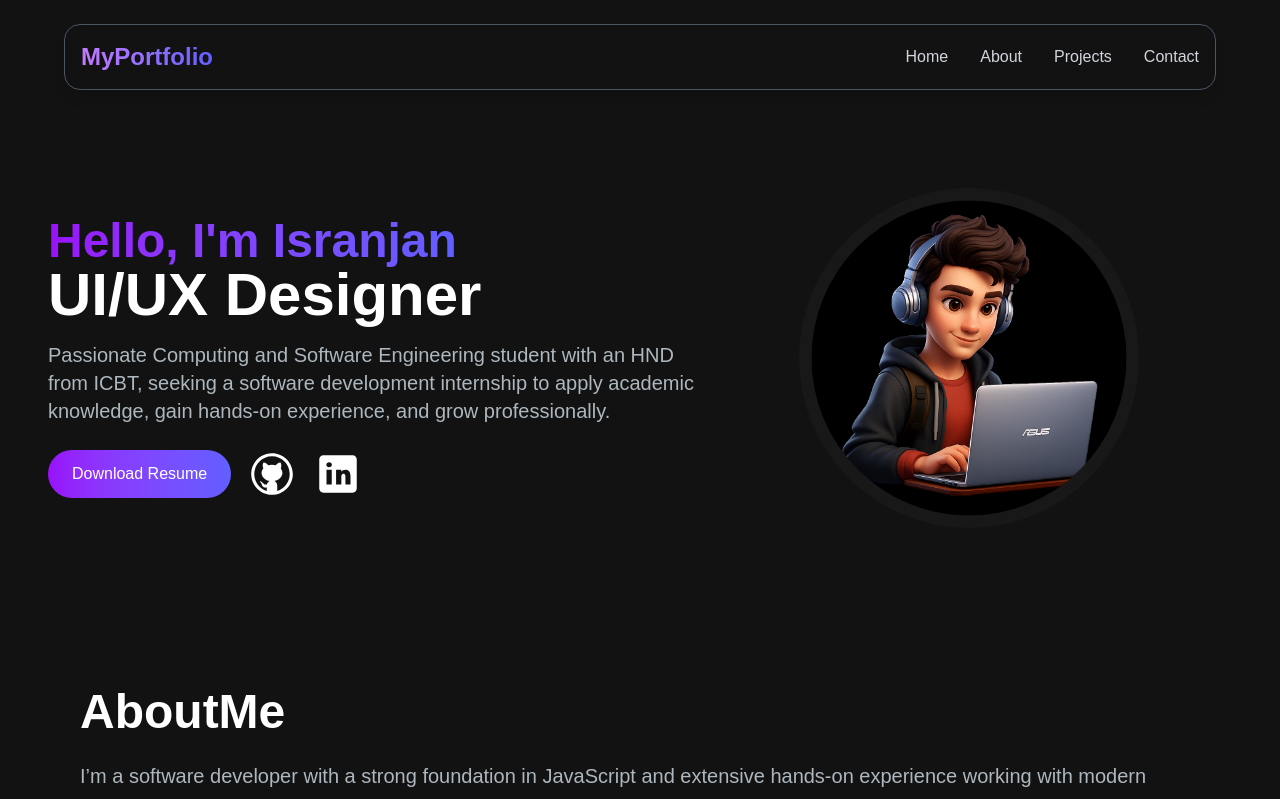
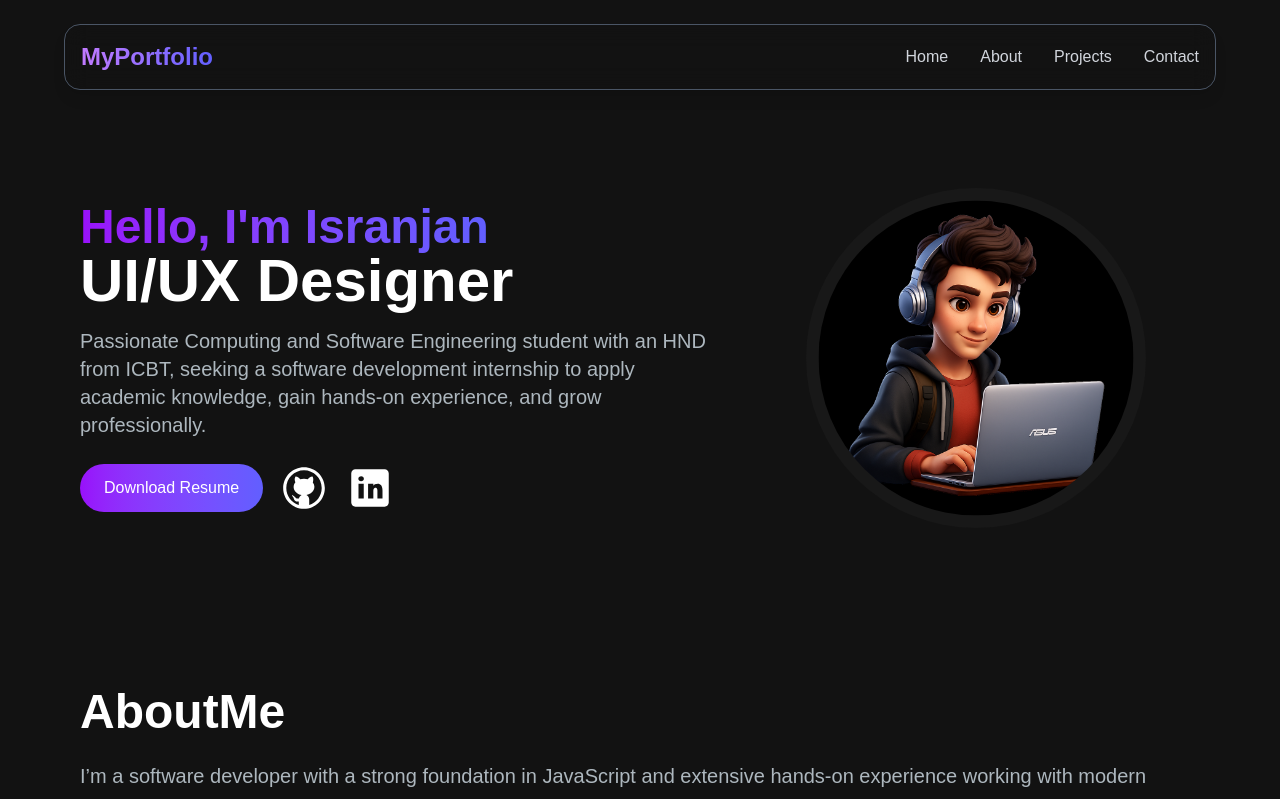
Before and after one commit to IsranjanSathiyaseelan/MyPortfolio, a Next.js app in the folder portfolio/: page / in a window 1280 px wide. Shown: the top 799 px of the page. Built offline with nearby package versions, Linux system fonts and the light colour scheme.

Commit message:
Update HeroSection.jsx

```diff
--- a/portfolio/app/components/HeroSection.jsx
+++ b/portfolio/app/components/HeroSection.jsx
@@ -5,7 +5,7 @@ import { TypeAnimation } from "react-type-animation";
 
 const HeroSection = () => {
   return (
-    <section className="mt-9 sm:py-20">
+    <section className="mt-9 sm:py-20 scroll-mt-28 py-20 px-4 sm:px-6 lg:px-8 text-white">
       <div className="grid grid-cols-1 sm:grid-cols-12 gap-8 max-w-6xl w-auto">
         {/* Text Section */}
         <div className="sm:col-span-7 place-self-center text-center sm:text-left">
```
